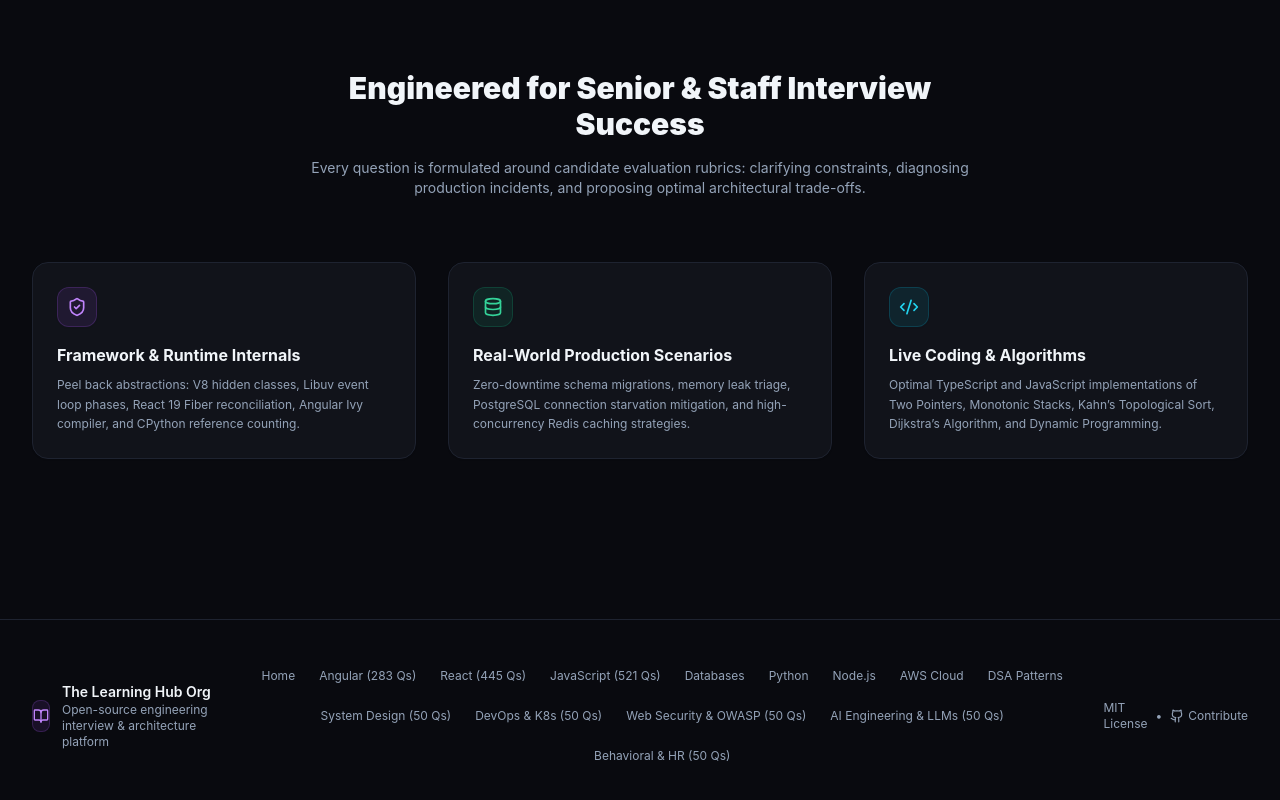
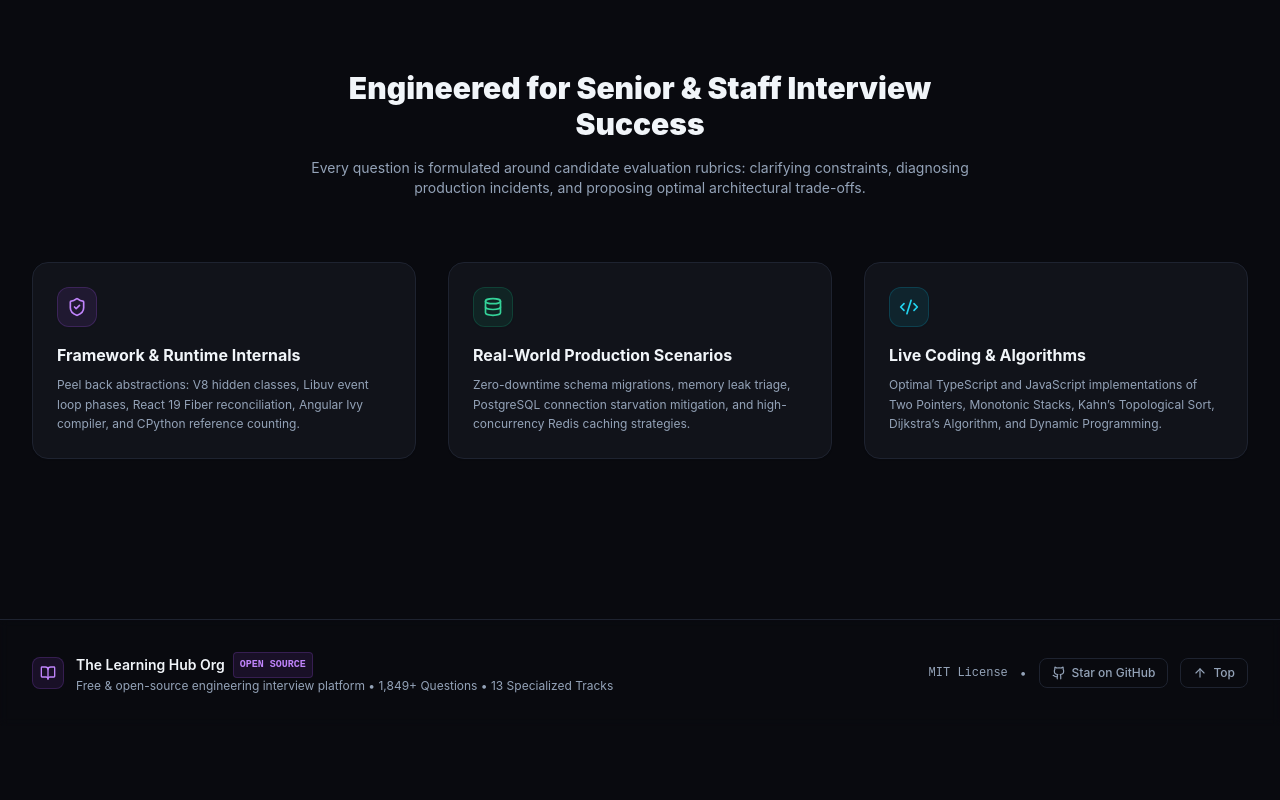
Before and after one commit to TheLearningHubOrg/learn-interview-questions, a Next.js app: page / in a window 1280 px wide. Shown: the part 3277-4077 px from the top of the page. After the commit the page ends 4003 px from the top, so only its background shows below. Built offline with nearby package versions, Linux system fonts and the light colour scheme.

Commit message:
feat(footer): streamline footer with minimalist utility layout, stats, and back-to-top button

```diff
--- a/components/Footer.tsx
+++ b/components/Footer.tsx
@@ -1,52 +1,62 @@
+'use client';
+
 import React from 'react';
-import Link from 'next/link';
-import { BookOpen, Github, Sparkles } from 'lucide-react';
+import { BookOpen, Github, ArrowUp } from 'lucide-react';
 
 export function Footer() {
+  const scrollToTop = () => {
+    if (typeof window !== 'undefined') {
+      window.scrollTo({ top: 0, behavior: 'smooth' });
+    }
+  };
+
   return (
-    <footer className="border-t border-border bg-card/30 py-12 mt-20 transition-colors">
+    <footer className="border-t border-border bg-card/40 backdrop-blur-sm py-8 mt-20 transition-colors">
       <div className="max-w-7xl mx-auto px-4 sm:px-6 lg:px-8">
-        <div className="flex flex-col md:flex-row items-center justify-between gap-6">
+        <div className="flex flex-col sm:flex-row items-center justify-between gap-4">
+
+          {/* Brand & Platform Identity */}
           <div className="flex items-center gap-3">
             <div className="h-8 w-8 rounded-lg bg-purple-500/10 border border-purple-500/20 flex items-center justify-center">
               <BookOpen className="h-4 w-4 text-purple-400" />
             </div>
             <div>
-              <p className="text-sm font-semibold text-foreground">The Learning Hub Org</p>
-              <p className="text-xs text-muted-foreground">Open-source engineering interview & architecture platform</p>
+              <p className="text-sm font-semibold text-foreground flex items-center gap-2">
+                The Learning Hub Org
+                <span className="text-[10px] font-mono uppercase px-1.5 py-0.5 rounded bg-purple-500/10 text-purple-400 border border-purple-500/20">
+                  Open Source
+                </span>
+              </p>
+              <p className="text-xs text-muted-foreground">
+                Free & open-source engineering interview platform • 1,849+ Questions • 13 Specialized Tracks
+              </p>
             </div>
           </div>
 
-          <div className="flex flex-wrap items-center justify-center gap-4 sm:gap-6 text-xs text-muted-foreground">
-            <Link href="/" className="hover:text-purple-400 transition-colors">Home</Link>
-            <Link href="/sections/angular-ts" className="hover:text-purple-400 transition-colors">Angular (283 Qs)</Link>
-            <Link href="/sections/react-nextjs" className="hover:text-purple-400 transition-colors">React (445 Qs)</Link>
-            <Link href="/sections/javascript" className="hover:text-purple-400 transition-colors">JavaScript (521 Qs)</Link>
-            <Link href="/sections/databases" className="hover:text-purple-400 transition-colors">Databases</Link>
-            <Link href="/sections/python" className="hover:text-purple-400 transition-colors">Python</Link>
-            <Link href="/sections/nodejs" className="hover:text-purple-400 transition-colors">Node.js</Link>
-            <Link href="/sections/aws" className="hover:text-purple-400 transition-colors">AWS Cloud</Link>
-            <Link href="/sections/dsa" className="hover:text-purple-400 transition-colors">DSA Patterns</Link>
-            <Link href="/sections/system-design" className="hover:text-purple-400 transition-colors">System Design (50 Qs)</Link>
-            <Link href="/sections/devops-kubernetes" className="hover:text-purple-400 transition-colors">DevOps & K8s (50 Qs)</Link>
-            <Link href="/sections/web-security-owasp" className="hover:text-purple-400 transition-colors">Web Security & OWASP (50 Qs)</Link>
-            <Link href="/sections/ai-engineering-llm" className="hover:text-purple-400 transition-colors">AI Engineering & LLMs (50 Qs)</Link>
-            <Link href="/sections/behavioral-hr" className="hover:text-purple-400 transition-colors">Behavioral & HR (50 Qs)</Link>
-          </div>
-
-          <div className="flex items-center gap-2 text-xs text-muted-foreground">
-            <span>MIT License</span>
-            <span>•</span>
+          {/* Right Utilities: License, Star on GitHub, Back to Top */}
+          <div className="flex items-center gap-3 text-xs text-muted-foreground">
+            <span className="hidden md:inline font-mono">MIT License</span>
+            <span className="hidden md:inline">•</span>
             <a
               href="https://github.com/TheLearningHubOrg/learn-interview-questions"
               target="_blank"
               rel="noopener noreferrer"
-              className="inline-flex items-center gap-1 hover:text-foreground transition-colors"
+              className="inline-flex items-center gap-1.5 px-3 py-1.5 rounded-lg border border-border bg-background/60 hover:bg-muted hover:text-foreground transition-all font-medium"
             >
               <Github className="h-3.5 w-3.5" />
-              <span>Contribute</span>
+              <span>Star on GitHub</span>
             </a>
+            <button
+              onClick={scrollToTop}
+              className="inline-flex items-center gap-1.5 px-3 py-1.5 rounded-lg border border-border bg-background/60 hover:bg-muted hover:text-foreground transition-all cursor-pointer font-medium"
+              aria-label="Back to top"
+              title="Scroll back to top"
+            >
+              <ArrowUp className="h-3.5 w-3.5" />
+              <span>Top</span>
+            </button>
           </div>
+
         </div>
       </div>
     </footer>
```
